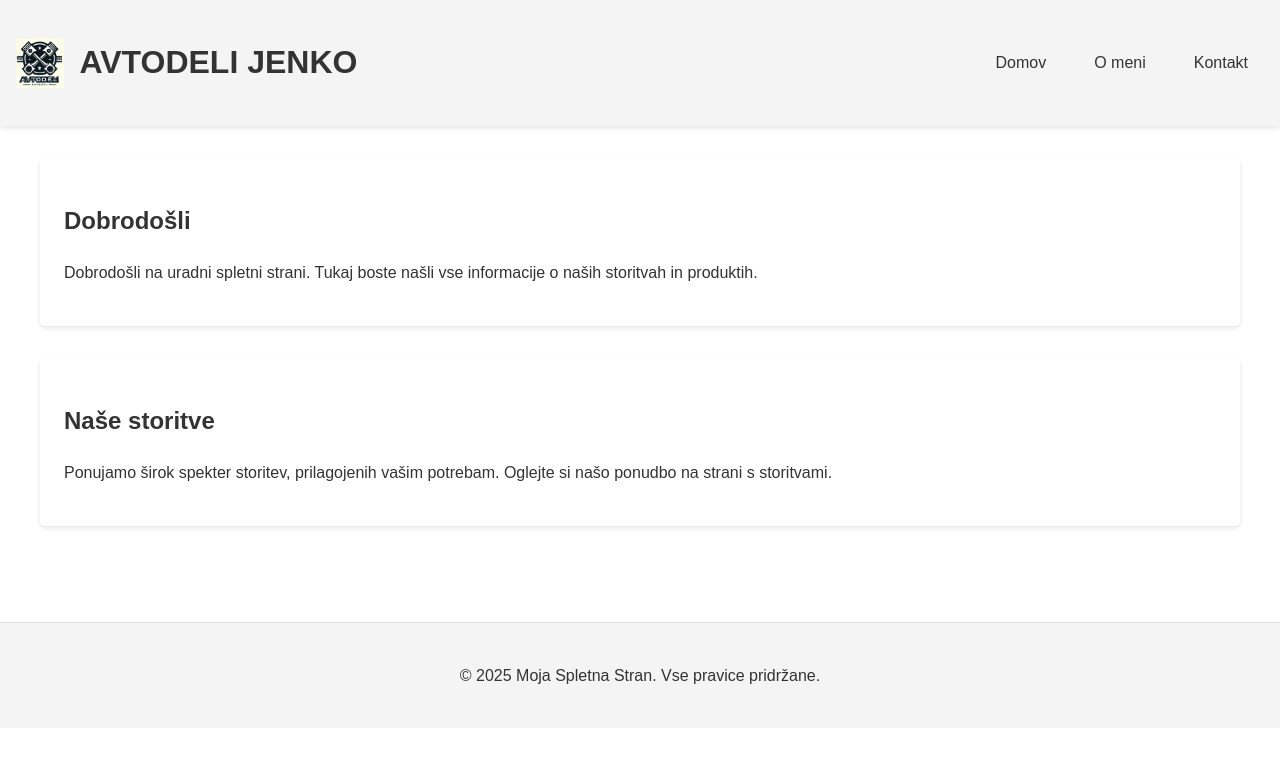
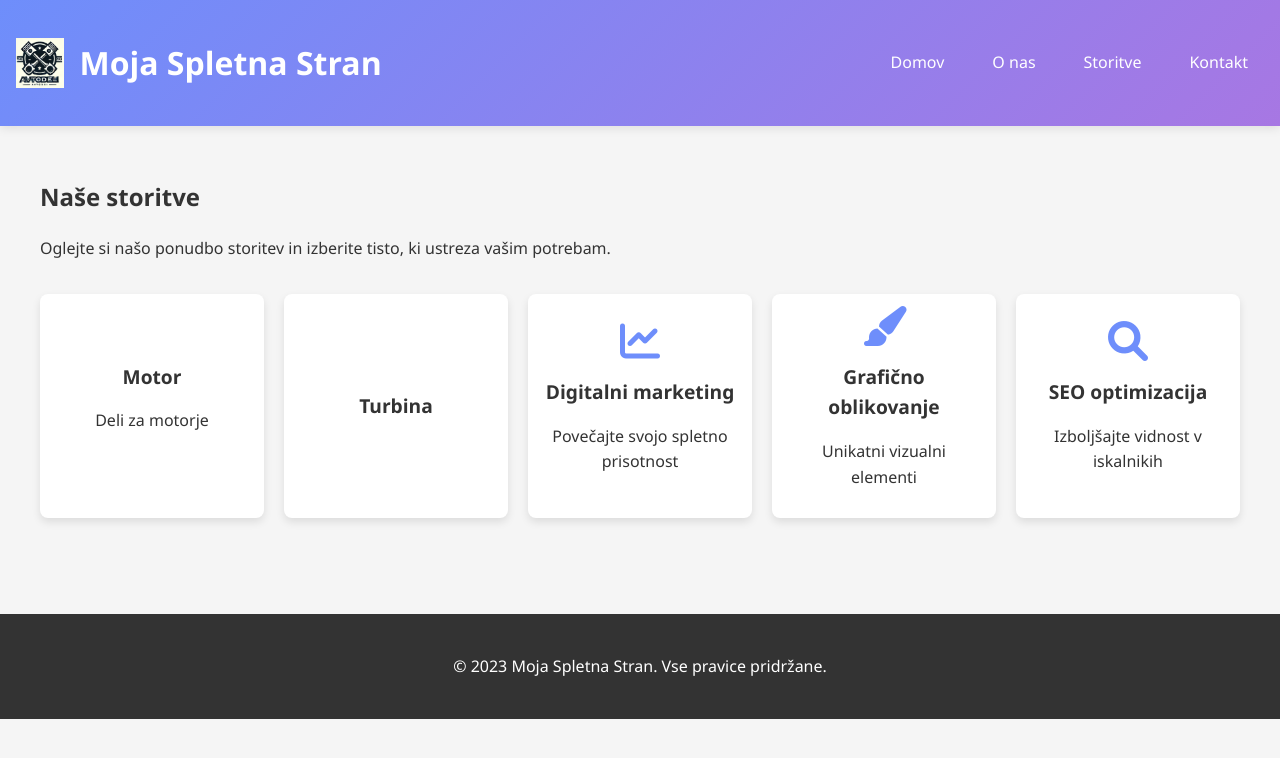
Before and after one commit to Jenko975/zaklu-na, a Flask app: page / in a window 1280 px wide. Shown: the top 758 px of the page. Run offline with Flask 3, Linux system fonts and the light colour scheme.

Commit message:
hgfchgfchgchg

```diff
--- a/main.py
+++ b/main.py
@@ -10,5 +10,33 @@ def home():
 def about():
     return render_template('about.html')
 
+@app.route('/motor')
+def storitve():
+    return render_template('motor.html')
+
+@app.route('/jermen')
+def kontakt():
+    return render_template('jermen.html')
+
+@app.route('/motor')
+def storitev1():
+    return render_template('motor.html')
+
+@app.route('/turbina')
+def storitev2():
+    return render_template('turbina.html')
+
+@app.route('/storitev3')
+def storitev3():
+    return render_template('storitev3.html')
+
+@app.route('/storitev4')
+def storitev4():
+    return render_template('storitev4.html')
+
+@app.route('/storitev5')
+def storitev5():
+    return render_template('storitev5.html')
+
 if __name__ == '__main__':
     app.run(debug=True)
--- a/templates/index.html
+++ b/templates/index.html
@@ -6,21 +6,23 @@
     <title>Moja Spletna Stran</title>
     <style>
         body {
-            font-family: Arial, sans-serif;
+            font-family: 'Segoe UI', Tahoma, Geneva, Verdana, sans-serif;
             line-height: 1.6;
             margin: 0;
             padding: 0;
             color: #333;
+            background-color: #f5f5f5;
         }
 
         header {
-            background: #f4f4f4;
+            background: linear-gradient(135deg, #6e8efb, #a777e3);
             padding: 1rem;
             display: flex;
             justify-content: space-between;
             align-items: center;
             flex-wrap: wrap;
-            box-shadow: 0 2px 5px rgba(0,0,0,0.1);
+            box-shadow: 0 2px 10px rgba(0,0,0,0.1);
+            color: white;
         }
 
         .logo-container {
@@ -47,14 +49,15 @@
 
         nav a {
             text-decoration: none;
-            color: #333;
+            color: white;
             padding: 0.5rem 1rem;
             border-radius: 4px;
             transition: background-color 0.3s;
+            font-weight: 500;
         }
 
         nav a:hover {
-            background-color: #e0e0e0;
+            background-color: rgba(255,255,255,0.2);
         }
 
         main {
@@ -63,20 +66,52 @@
             margin: 0 auto;
         }
 
-        .content-section {
-            margin-bottom: 2rem;
-            padding: 1.5rem;
-            background: #fff;
-            border-radius: 5px;
-            box-shadow: 0 2px 5px rgba(0,0,0,0.1);
+        .grid-container {
+            display: grid;
+            grid-template-columns: repeat(auto-fit, minmax(200px, 1fr));
+            gap: 20px;
+            margin: 2rem 0;
+        }
+
+        .grid-item {
+            background: white;
+            border-radius: 8px;
+            overflow: hidden;
+            box-shadow: 0 4px 8px rgba(0,0,0,0.1);
+            transition: transform 0.3s, box-shadow 0.3s;
+            text-align: center;
+            aspect-ratio: 1/1;
+            display: flex;
+            flex-direction: column;
+            justify-content: center;
+            align-items: center;
+            padding: 1rem;
+            text-decoration: none;
+            color: #333;
+        }
+
+        .grid-item:hover {
+            transform: translateY(-5px);
+            box-shadow: 0 8px 16px rgba(0,0,0,0.15);
+        }
+
+        .grid-item i {
+            font-size: 2.5rem;
+            margin-bottom: 1rem;
+            color: #6e8efb;
+        }
+
+        .grid-item h3 {
+            margin: 0;
+            font-size: 1.2rem;
         }
 
         footer {
             text-align: center;
             padding: 1.5rem;
-            background: #f4f4f4;
+            background: #333;
+            color: white;
             margin-top: 2rem;
-            border-top: 1px solid #ddd;
         }
 
         @media (max-width: 600px) {
@@ -92,43 +127,74 @@
 
             nav ul {
                 justify-content: center;
+                flex-wrap: wrap;
             }
 
             nav ul li {
-                margin: 0 0.5rem;
+                margin: 0.5rem;
+            }
+
+            .grid-container {
+                grid-template-columns: 1fr;
             }
         }
     </style>
+    <link rel="stylesheet" href="https://cdnjs.cloudflare.com/ajax/libs/font-awesome/6.0.0-beta3/css/all.min.css">
 </head>
 <body>
     <header>
         <div class="logo-container">
             <img src="logo.png" alt="Logo podjetja" class="logo">
-            <h1>AVTODELI JENKO</h1>
+            <h1>Moja Spletna Stran</h1>
         </div>
         <nav>
             <ul>
                 <li><a href="/">Domov</a></li>
-                <li><a href="/about">O meni</a></li>
+                <li><a href="/about">O nas</a></li>
+                <li><a href="/storitve">Storitve</a></li>
                 <li><a href="/kontakt">Kontakt</a></li>
             </ul>
         </nav>
     </header>
 
     <main>
-        <section class="content-section">
-            <h2>Dobrodošli</h2>
-            <p>Dobrodošli na uradni spletni strani. Tukaj boste našli vse informacije o naših storitvah in produktih.</p>
-        </section>
+        <section>
+            <h2>Naše storitve</h2>
+            <p>Oglejte si našo ponudbo storitev in izberite tisto, ki ustreza vašim potrebam.</p>
 
-        <section class="content-section">
-            <h2>Naše storitve</h2>
-            <p>Ponujamo širok spekter storitev, prilagojenih vašim potrebam. Oglejte si našo ponudbo na strani s storitvami.</p>
+            <div class="grid-container">
+                <a href="/motor" class="grid-item">
+                    <h3>Motor</h3>
+                    <p>Deli za motorje</p>
+                </a>
+
+                <a href="/turbina" class="grid-item">
+                    <h3>Turbina</h3>
+                </a>
+
+                <a href="/storitev3" class="grid-item">
+                    <i class="fas fa-chart-line"></i>
+                    <h3>Digitalni marketing</h3>
+                    <p>Povečajte svojo spletno prisotnost</p>
+                </a>
+
+                <a href="/storitev4" class="grid-item">
+                    <i class="fas fa-paint-brush"></i>
+                    <h3>Grafično oblikovanje</h3>
+                    <p>Unikatni vizualni elementi</p>
+                </a>
+
+                <a href="/storitev5" class="grid-item">
+                    <i class="fas fa-search"></i>
+                    <h3>SEO optimizacija</h3>
+                    <p>Izboljšajte vidnost v iskalnikih</p>
+                </a>
+            </div>
         </section>
     </main>
 
     <footer>
-        <p>&copy; 2025 Moja Spletna Stran. Vse pravice pridržane.</p>
+        <p>&copy; 2023 Moja Spletna Stran. Vse pravice pridržane.</p>
     </footer>
 </body>
 </html>
```
Also changed, not shown: templates/motor.html (added, +82 -0 lines), templates/turbina.html (added, +76 -0 lines), templates/kontakt.html (added), templates/storitev1.html (added).
